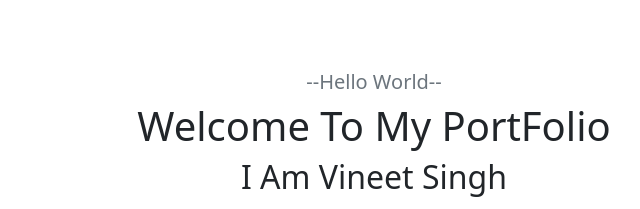
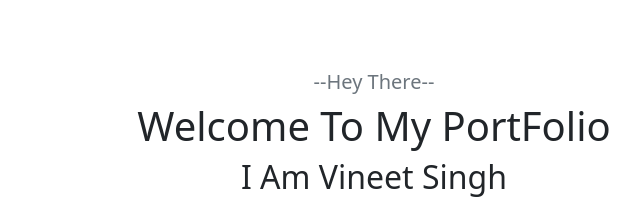
Before and after one commit to vineet-53/Portfolio-01, a website: page index.html in a window 1280 px wide. Shown: the part 288-497 px from the top of the page, 266-906 px from the left. Drawn offline with nearby package versions, Linux system fonts and the light colour scheme.

Commit message:
Update index.html

```diff
--- a/index.html
+++ b/index.html
@@ -34,7 +34,7 @@
         class="container-fluid d-flex flex-column align-items-center justify-content-center"
         style="min-height: calc(100vh - 6rem)"
       >
-        <h5 class="text-secondary animate-pulse">--Hello World--</h5>
+        <h5 class="text-secondary animate-pulse">--Hey There--</h5>
         <h1>Welcome To My PortFolio</h1>
         <h2>I Am Vineet Singh</h2>
         <button type="button" class="mt-2 btn btn-success">
```
